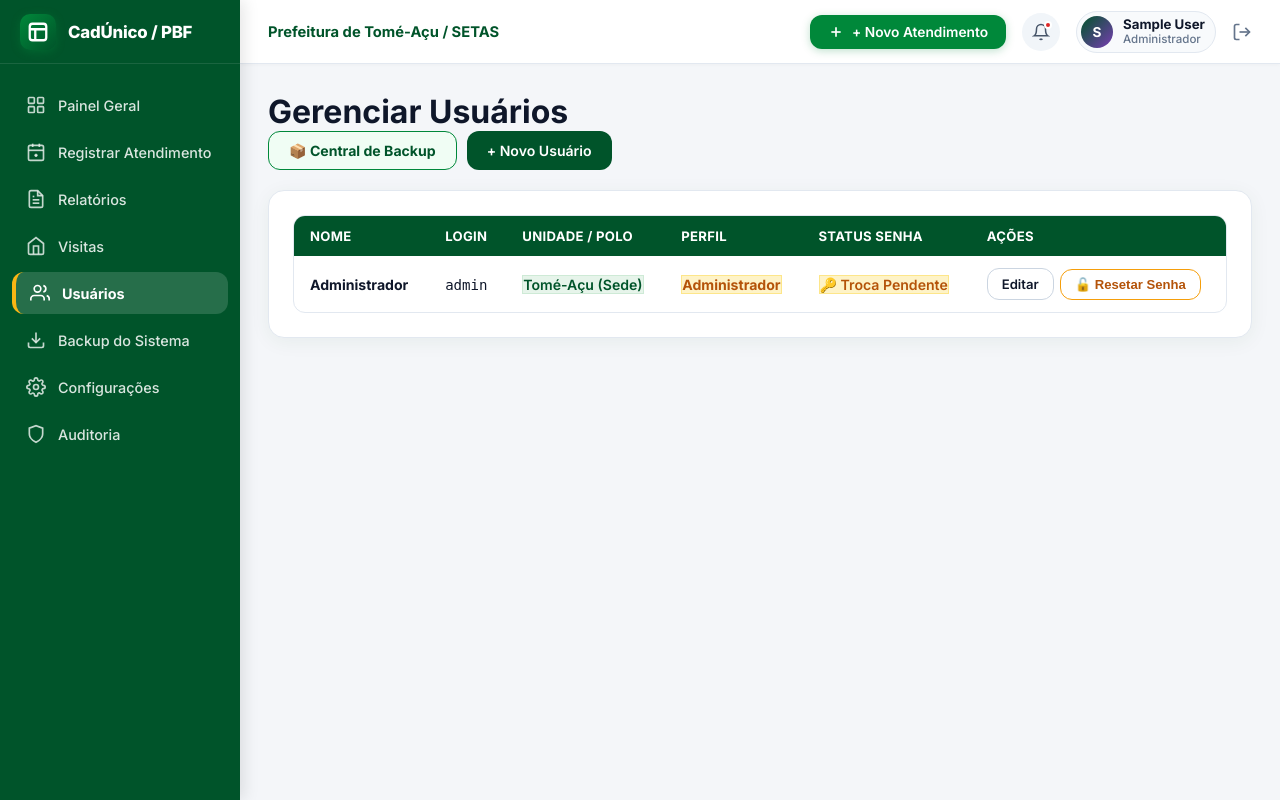
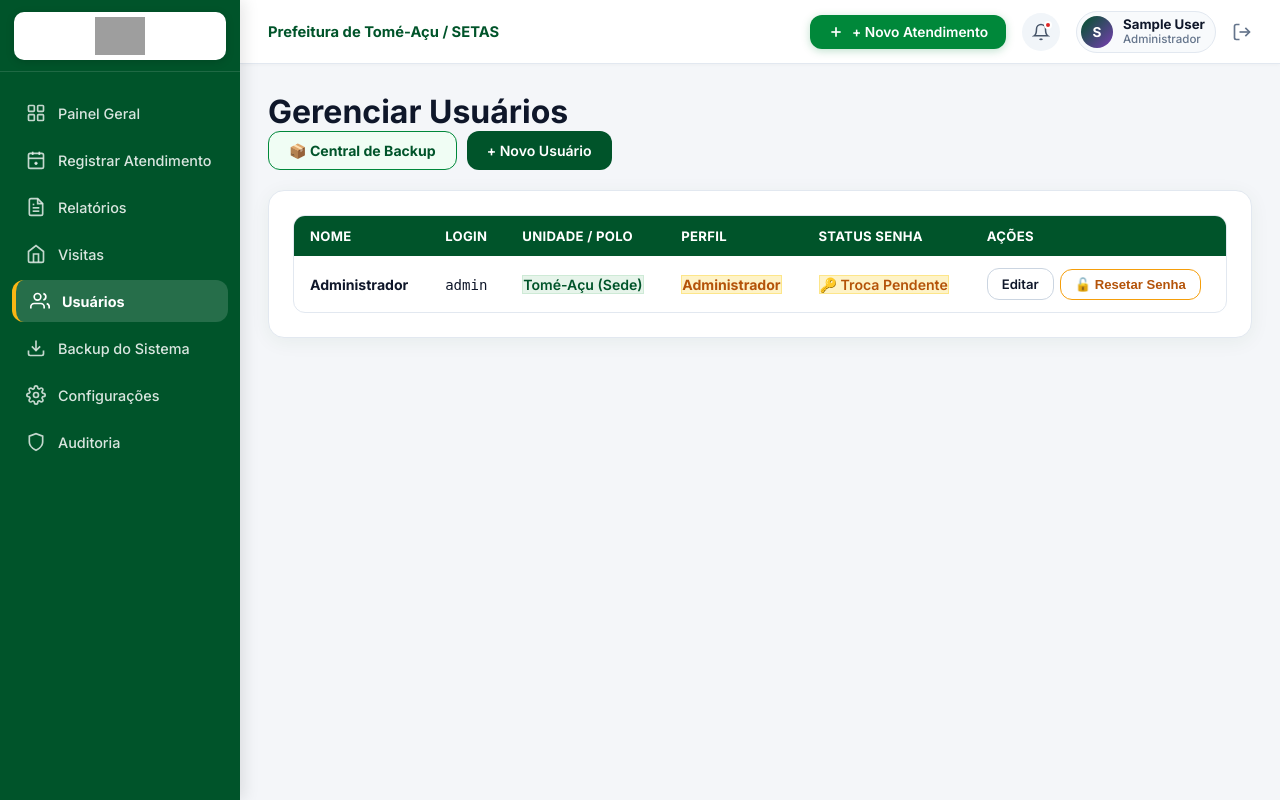
Before and after one commit to Falwk/cadunico-sistema, a Flask app: page /admin/usuarios in a window 1280 px wide. Run offline with Flask 3, Linux system fonts and the light colour scheme; the visitor is signed in with stand-in values (Sample User, id 1); data comes from the database, SQL or seed files in the repository; data that the repository does not hold is empty; some libraries are stand-ins or nearby versions; grey boxes are pictures that could not be loaded.

Commit message:
style: substituicao do cabecalho pela logo oficial Cadastro Unico 25 Anos

```diff
--- a/app.py
+++ b/app.py
@@ -154,7 +154,7 @@ def inject_logos():
     return dict(
         logo_prefeitura=_logo_url('prefeitura.png'),
         logo_setas=_logo_url('setas.png'),
-        logo_cadunico=_logo_url('cadunico.png'),
+        logo_cadunico=_logo_url('cadunico_25anos.png') or _logo_url('cadunico.png'),
         logo_bolsafamilia=_logo_url('bolsafamilia.png'),
     )
 
--- a/templates/base.html
+++ b/templates/base.html
@@ -68,31 +68,37 @@
   }
 
   .sidebar-brand {
-    height: 64px;
-    padding: 0 20px;
-    display: flex;
-    align-items: center;
-    gap: 12px;
-    border-bottom: 1px solid rgba(255,255,255,0.1);
-  }
-
-  .sidebar-brand-icon {
-    width: 36px;
-    height: 36px;
-    background: linear-gradient(135deg, #00883A 0%, #00542A 100%);
-    border-radius: 10px;
+    height: 72px;
+    padding: 0 14px;
     display: flex;
     align-items: center;
     justify-content: center;
-    color: #FFF;
-    box-shadow: 0 2px 8px rgba(0,136,58,0.4);
+    border-bottom: 1px solid rgba(255,255,255,0.12);
   }
 
-  .sidebar-brand-text {
-    font-weight: 800;
-    font-size: 1.05rem;
-    letter-spacing: -0.2px;
-    color: #FFFFFF;
+  .sidebar-brand-box {
+    display: flex;
+    align-items: center;
+    justify-content: center;
+    background: #FFFFFF;
+    padding: 6px 12px;
+    border-radius: 10px;
+    box-shadow: 0 2px 8px rgba(0,0,0,0.15);
+    width: 100%;
+    height: 48px;
+    text-decoration: none;
+    transition: all 0.2s ease;
+  }
+
+  .sidebar-brand-box:hover {
+    transform: translateY(-1px);
+    box-shadow: 0 4px 12px rgba(0,0,0,0.22);
+  }
+
+  .sidebar-brand-box img {
+    max-height: 38px;
+    max-width: 100%;
+    object-fit: contain;
   }
 
   .sidebar-menu {
@@ -669,10 +675,9 @@
   <!-- Sidebar Navigation -->
   <aside class="sidebar">
     <div class="sidebar-brand">
-      <div class="sidebar-brand-icon">
-        <svg viewBox="0 0 24 24" width="22" height="22" fill="none" stroke="currentColor" stroke-width="2.5"><rect x="3" y="3" width="18" height="18" rx="3"/><path d="M3 9h18M9 21V9"/></svg>
-      </div>
-      <span class="sidebar-brand-text">CadÚnico / PBF</span>
+      <a href="{{ url_for('dashboard') }}" class="sidebar-brand-box" title="Cadastro Único 25 Anos">
+        <img src="{{ url_for('static', filename='logos/cadunico_25anos.png') }}" alt="Cadastro Único 25 Anos">
+      </a>
     </div>
 
     <nav class="sidebar-menu">
--- a/templates/login.html
+++ b/templates/login.html
@@ -222,7 +222,7 @@
   </div>
   {% endif %}
 
-  <h1>CadÚnico / PBF</h1>
+  <h1>Cadastro Único 25 Anos</h1>
   <p class="sub">Registro de Atendimentos — Secretaria Municipal de Assistência Social</p>
 
   {% if erro %}<div class="erro">{{ erro }}</div>{% endif %}
```
